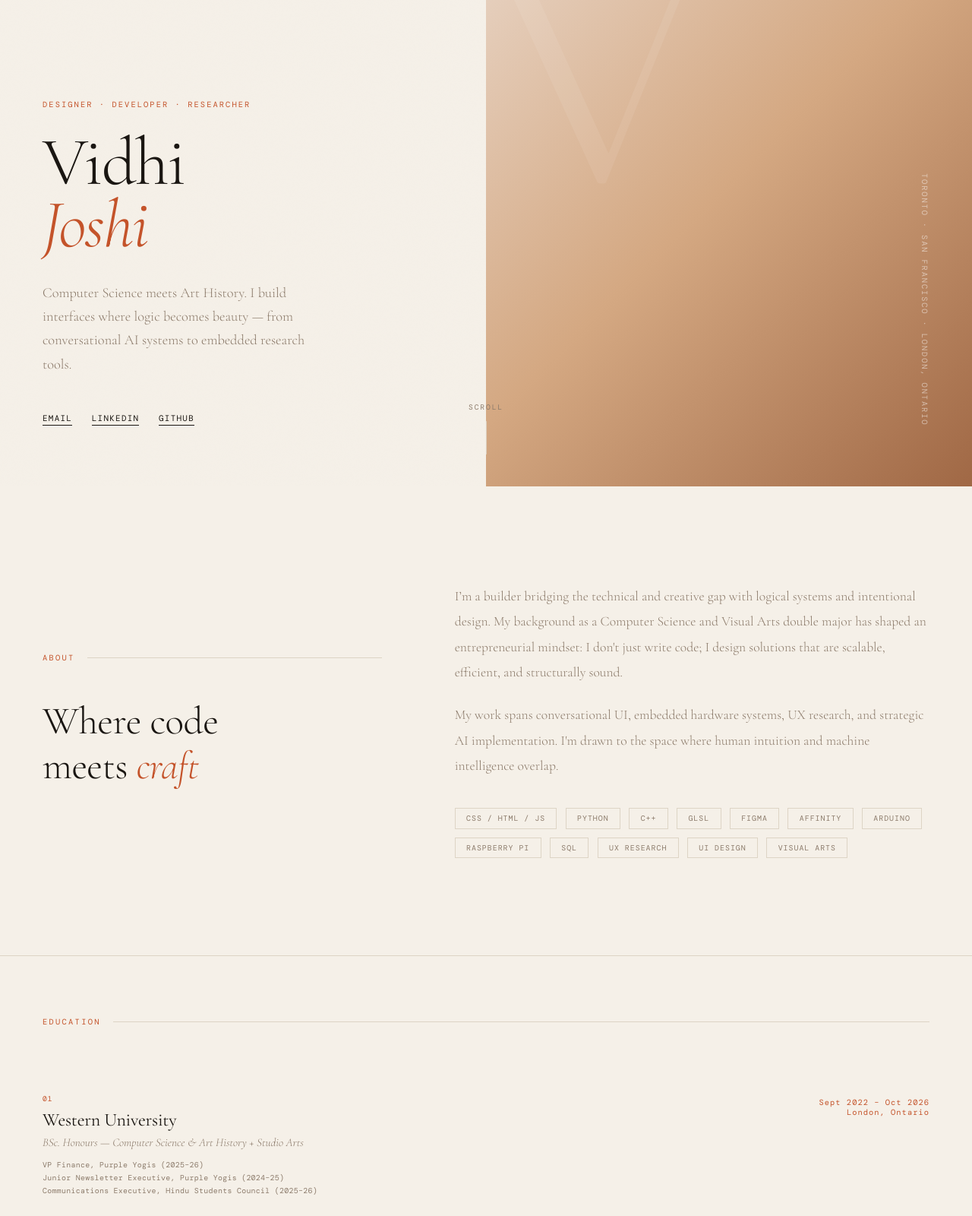
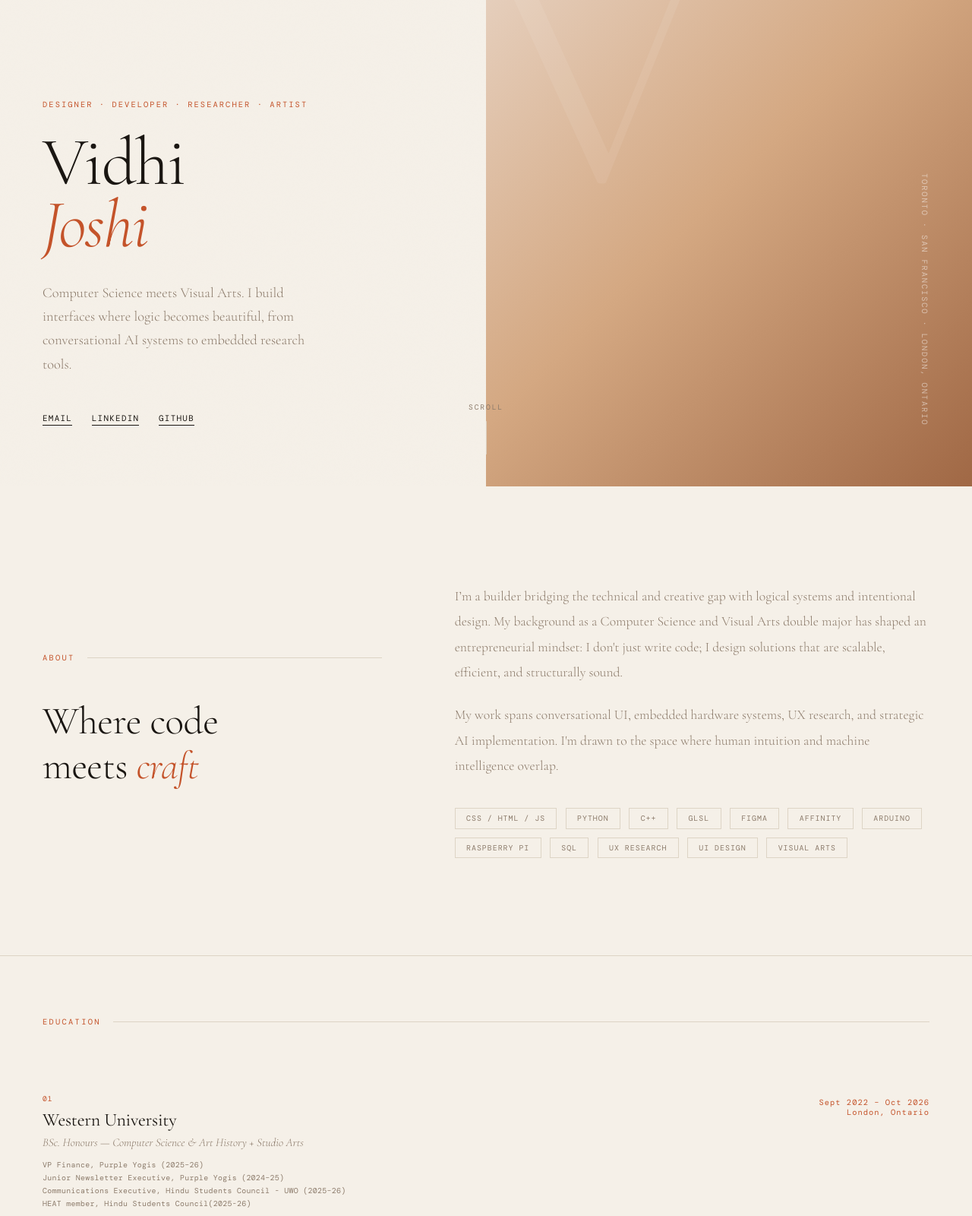
Before and after one commit to Vid-j/portfolio, a plain HTML site: page index.html in a window 1280 px wide. Shown: the part 160-1760 px from the top of the page at 76% size. Drawn offline with nearby package versions, Linux system fonts and the light colour scheme; a web font is replaced by a local one.

Commit message:
Revise hero text and update extracurricular activities
Updated hero section text and added new activities.

```diff
--- a/index.html
+++ b/index.html
@@ -29,12 +29,12 @@
   <!-- Hero -->
   <section class="hero">
     <div class="hero-left">
-      <p class="hero-tag">Designer · Developer · Researcher</p>
+      <p class="hero-tag">Designer · Developer · Researcher · Artist</p>
       <h1 class="hero-name">
         Vidhi<br><em>Joshi</em>
       </h1>
       <p class="hero-desc">
-        Computer Science meets Art History. I build interfaces where logic becomes beauty — from conversational AI systems to embedded research tools.
+        Computer Science meets Visual Arts. I build interfaces where logic becomes beautiful, from conversational AI systems to embedded research tools.
       </p>
       <div class="hero-links">
         <a href="mailto:vjoshi43@uwo.ca">Email</a>
@@ -92,7 +92,8 @@
         <div class="edu-activities">
           VP Finance, Purple Yogis (2025–26)<br>
           Junior Newsletter Executive, Purple Yogis (2024–25)<br>
-          Communications Executive, Hindu Students Council (2025–26)
+          Communications Executive, Hindu Students Council - UWO (2025–26)<br>
+          HEAT member, Hindu Students Council(2025-26)
         </div>
       </div>
       <div class="edu-meta">
```
